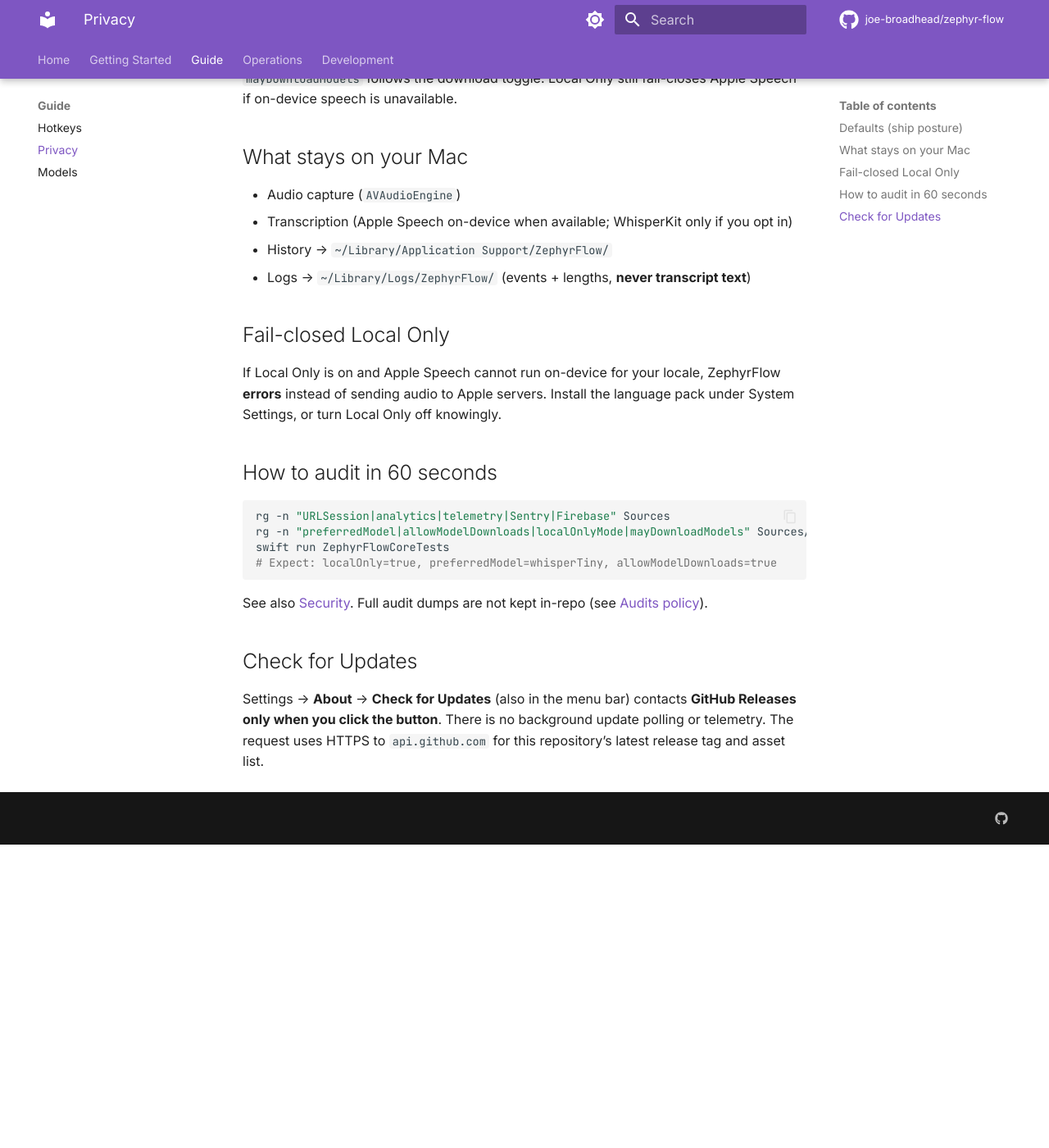
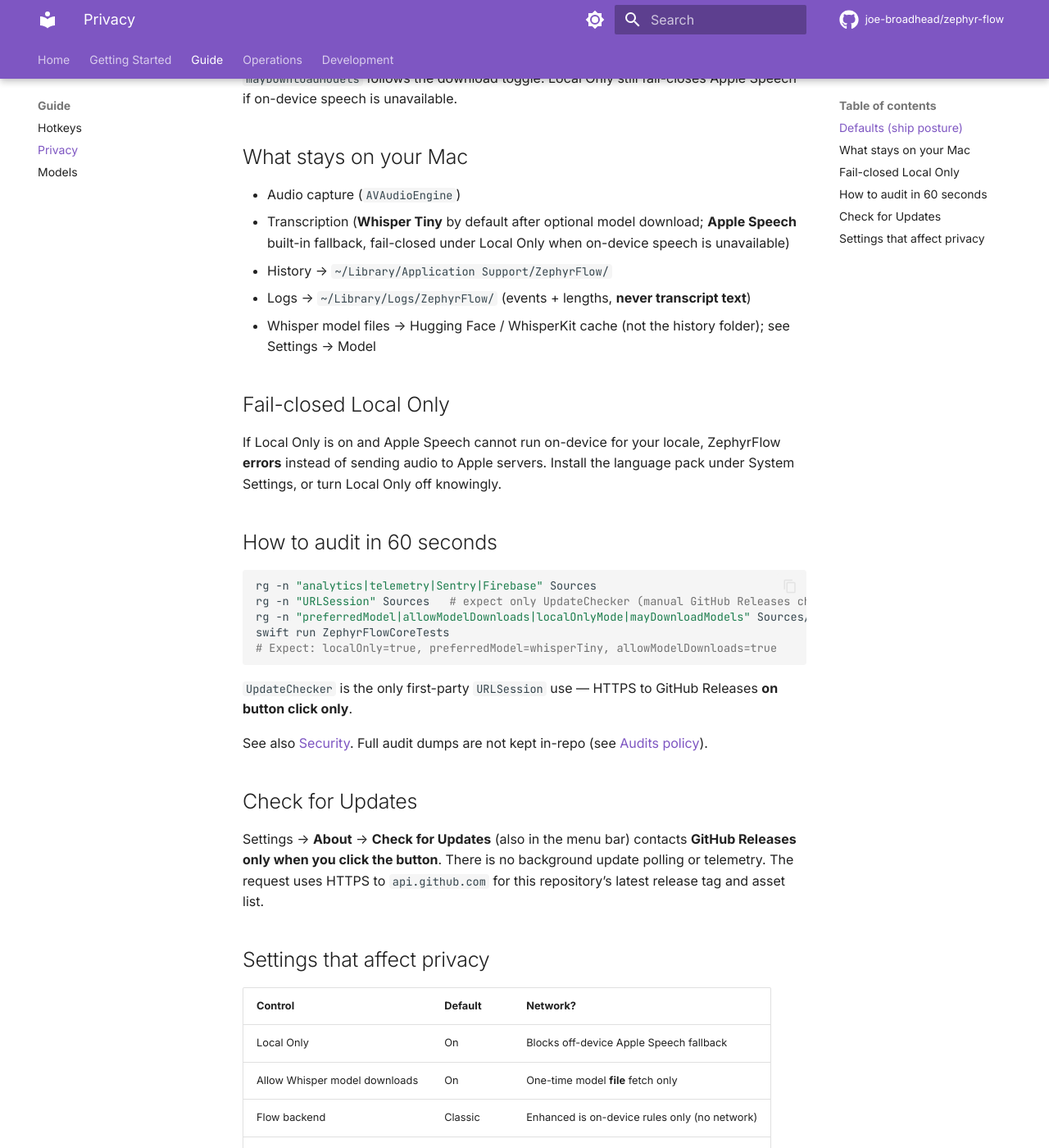
Before and after one commit to joe-broadhead/zephyr-flow, an MkDocs documentation site: the page built from docs/guide/privacy.md, in a window 1280 px wide and 1400 px high, scrolled down 456 px. Shown: the whole window at 82% size. Built offline with MkDocs 1.6.1 and Material for MkDocs 9.7.7, drawn with Linux system fonts in a browser that asks for light colours; comment, search, counter and statistics services are not loaded; before the commit the page ends 1486 px from its top, so only the background shows below that; some of the changed text lies outside the part shown.

Commit message:
docs: refresh changelog and guides for post-v0.0.0 changes (#13)
- CHANGELOG [Unreleased]: partials, model readiness, insertion, Enhanced
  Flow, updates, notarize CI path, waveform fix
- Fix model cache path (HF hub, not Application Support)
- Privacy: correct Whisper default; update audit grep; settings table
- Architecture: FlowRouter / guardrails / update checker
- README highlights + troubleshooting; drop dead finalizeWait constant
- UpdateChecker: ignore URL cache on check

Co-authored-by: joe-broadhead <joe-broadhead@users.noreply.github.com>

````diff
--- a/docs/guide/privacy.md
+++ b/docs/guide/privacy.md
@@ -14,9 +14,10 @@
 ## What stays on your Mac
 
 - Audio capture (`AVAudioEngine`)
-- Transcription (Apple Speech on-device when available; WhisperKit only if you opt in)
+- Transcription (**Whisper Tiny** by default after optional model download; **Apple Speech** built-in fallback, fail-closed under Local Only when on-device speech is unavailable)
 - History → `~/Library/Application Support/ZephyrFlow/`
 - Logs → `~/Library/Logs/ZephyrFlow/` (events + lengths, **never transcript text**)
+- Whisper model files → Hugging Face / WhisperKit cache (not the history folder); see Settings → Model
 
 ## Fail-closed Local Only
 
@@ -25,11 +26,14 @@
 ## How to audit in 60 seconds
 
 ```bash
-rg -n "URLSession|analytics|telemetry|Sentry|Firebase" Sources
+rg -n "analytics|telemetry|Sentry|Firebase" Sources
+rg -n "URLSession" Sources   # expect only UpdateChecker (manual GitHub Releases check)
 rg -n "preferredModel|allowModelDownloads|localOnlyMode|mayDownloadModels" Sources/ZephyrFlowCore/Models.swift
 swift run ZephyrFlowCoreTests
 # Expect: localOnly=true, preferredModel=whisperTiny, allowModelDownloads=true
 ```
+
+`UpdateChecker` is the only first-party `URLSession` use — HTTPS to GitHub Releases **on button click only**.
 
 See also [Security](../operations/security.md). Full audit dumps are not kept in-repo (see [Audits policy](../development/audits.md)).
 
@@ -37,3 +41,13 @@
 ## Check for Updates
 
 Settings → **About** → **Check for Updates** (also in the menu bar) contacts **GitHub Releases only when you click the button**. There is no background update polling or telemetry. The request uses HTTPS to `api.github.com` for this repository’s latest release tag and asset list.
+
+
+## Settings that affect privacy
+
+| Control | Default | Network? |
+|---------|---------|----------|
+| Local Only | On | Blocks off-device Apple Speech fallback |
+| Allow Whisper model downloads | On | One-time model **file** fetch only |
+| Flow backend | Classic | Enhanced is on-device rules only (no network) |
+| Check for Updates | Manual | GitHub Releases API **on button click only** |
````
Also changed, not shown: CHANGELOG.md (+21 -0 lines), README.md (+5 -4 lines), docs/development/architecture.md (+10 -3 lines), docs/guide/models.md (+13 -2 lines), docs/index.md (+1 -1 lines), docs/operations/troubleshooting.md (+14 -0 lines), 2 other files.
